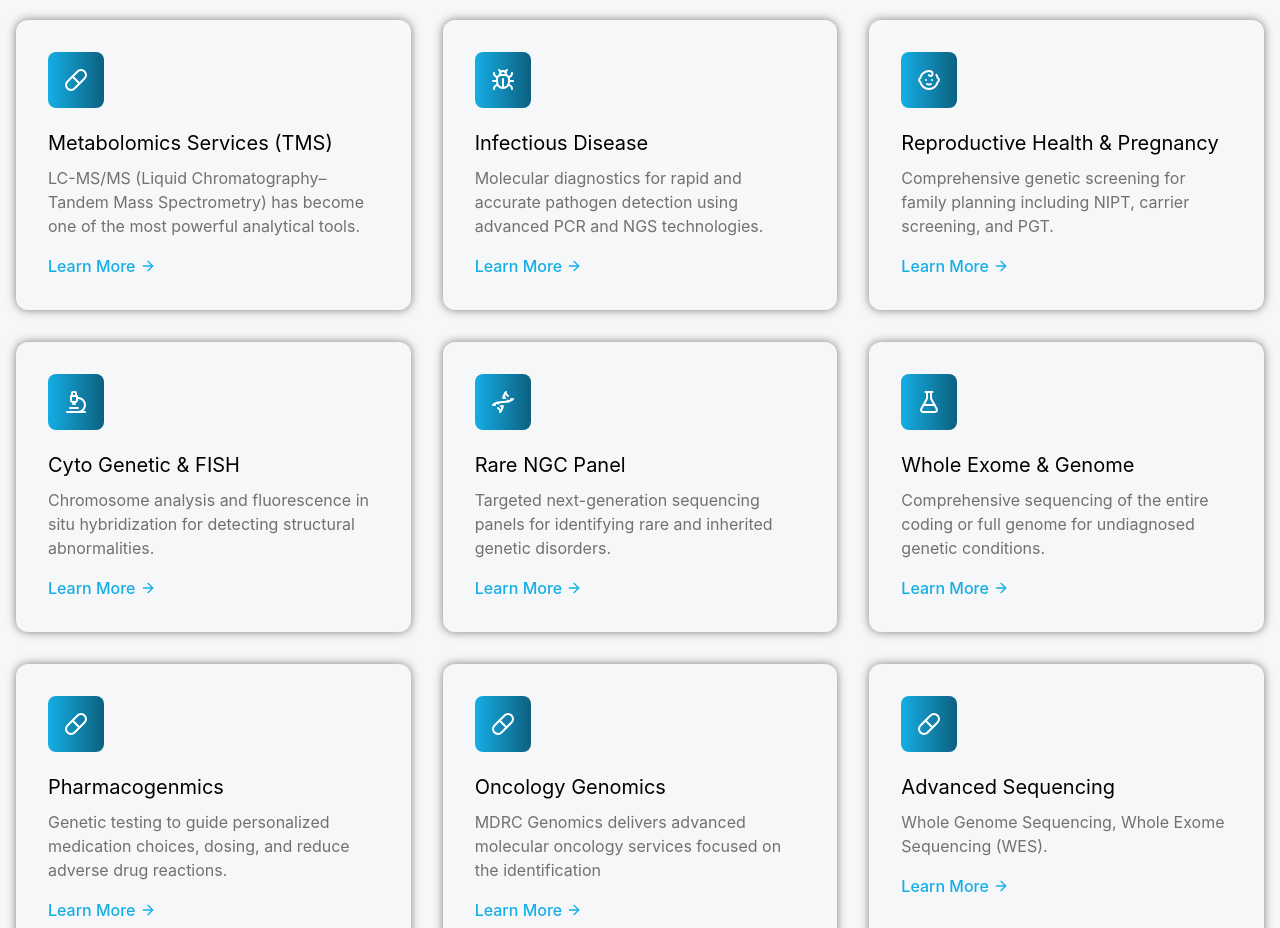
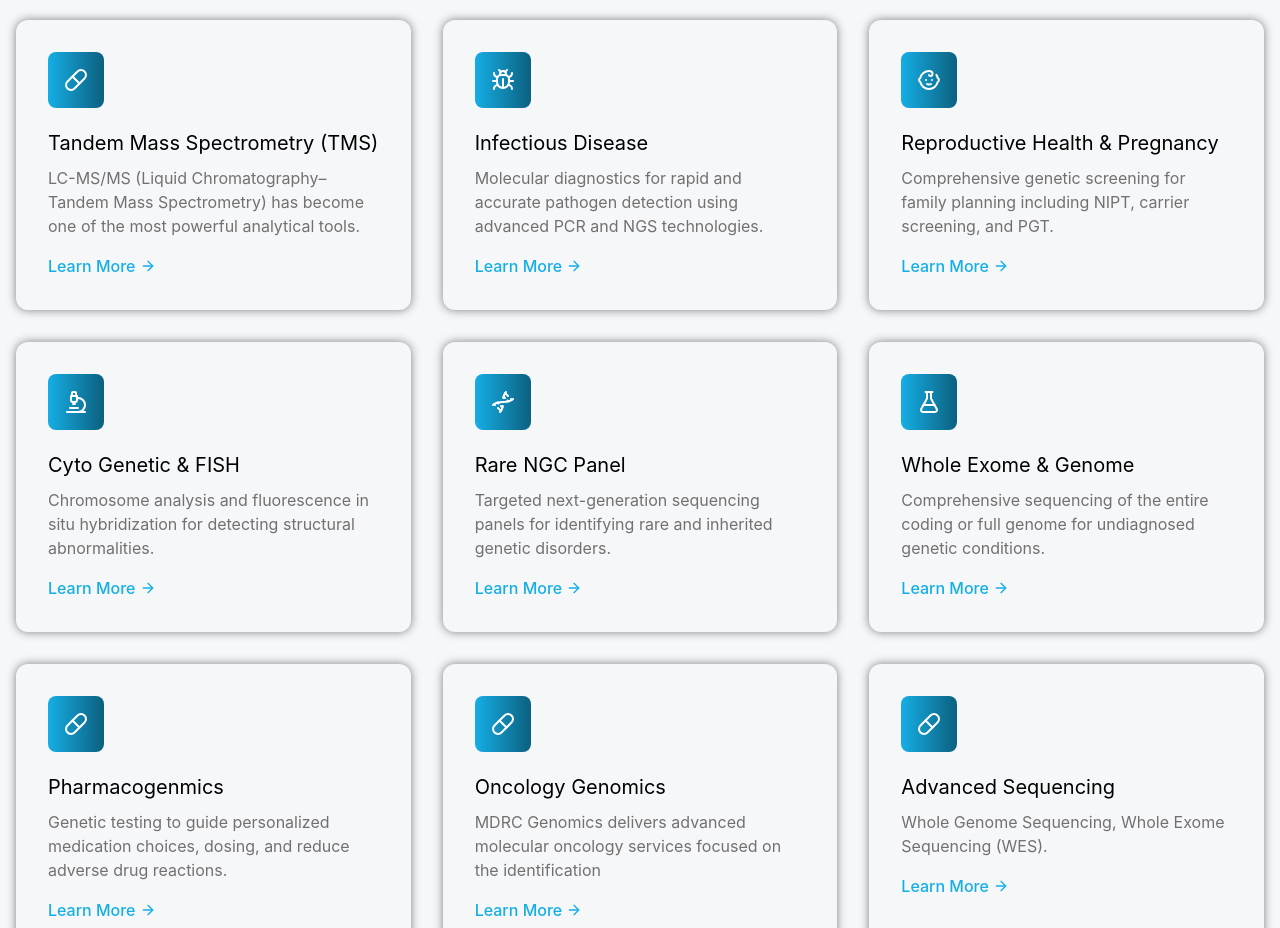
Before and after one commit to aryanrazobyte/MDRC-Genetic, a React (Vite) app: page / in a window 1280 px wide. Shown: the part 1780-2708 px from the top of the page. Built offline with nearby package versions, Linux system fonts and the light colour scheme.

Commit message:
Update "Metabolomics Services" references to "Tandem Mass Spectrometry" for consistency across components and add .DS_Store files

```diff
--- a/src/Components/HomePage/Navbar.jsx
+++ b/src/Components/HomePage/Navbar.jsx
@@ -12,7 +12,7 @@ const logo =
       { label: "Modern DNA Panels", path: "/services/modern-dna-panels" },
       {
         label: "Metabolomics Services",
-        path: "/services/tandem-mass-spectrometry-tms",
+        path: "#",
         dropdown: [
           { label: "Methylation Status Analysis", path: "#" },
           { label: "Gut Microbiome Health Assessment Panel", path: "#" },
--- a/src/Components/HomePage/ServicesOverview.jsx
+++ b/src/Components/HomePage/ServicesOverview.jsx
@@ -4,7 +4,7 @@ import { ArrowRight, Bug, Baby, Microscope, Dna, FlaskConical, Pill } from "luci
 const services = [
   {
     icon: Pill,
-    title: "Metabolomics Services (TMS)",
+    title: "Tandem Mass Spectrometry (TMS)",
     description: "LC-MS/MS (Liquid Chromatography–Tandem Mass Spectrometry) has become one of the most powerful analytical tools.",
     path: "/tandem-mass-spectrometry-tms",
   },
--- a/src/Components/ModernDNAPanel/ModernDNAPanel.jsx
+++ b/src/Components/ModernDNAPanel/ModernDNAPanel.jsx
@@ -23,7 +23,7 @@ const ModernDNAPanel = () => {
 
             <div className="relative flex justify-center items-center w-full md:w-auto py-6 sm:py-8">
               <div className="relative w-[250px] h-[250px] sm:w-[290px] sm:h-[290px] md:w-[350px] md:h-[350px] lg:w-[400px] lg:h-[400px]">
-                <div className="absolute inset-0 rounded-full bg-white/60 blur-[40px] scale-110 pointer-events-none" />
+                <div className="absolute inset-0 rounded-full bg-white/20 blur-2xl" />
                 <div className="absolute inset-0 rounded-full bg-[#15AEE5]/50 blur-[28px] scale-105 pointer-events-none" />
                 <div className="overflow-hidden rounded-full w-full h-full border-[3px] sm:border-[1px] md:border-[1px] border-[#000000] shadow-[0_0_72px_28px_rgba(255,255,255,0.46)] box-border">
                   <img
--- a/src/Components/TMS/TandemMass.jsx
+++ b/src/Components/TMS/TandemMass.jsx
@@ -10,7 +10,7 @@ const Rare = () => {
         <div className="w-full md:w-1/2 order-1 md:order-2">
 
          <h2 className="hidden md:block text-2xl md:text-[25px] font-semibold text-white md:text-gray-800">
-  Metabolomics Services (TMS)
+  Tandem Mass Spectrometry  (TMS)
 </h2>
 
           <p className="text-white md:text-gray-600 text-base md:text-lg leading-relaxed mb-6">
--- a/src/Components/TMS/Tms.jsx
+++ b/src/Components/TMS/Tms.jsx
@@ -29,7 +29,7 @@ const Tms = () => {
               </button>
 
               <h1 className="text-2xl sm:text-4xl md:text-6xl font-bold leading-tight">
-                Metabolomics Services <br /> (TMS)
+                Tandem Mass Spectrometry  <br /> (TMS)
               </h1>
             </div>
 
```
Also changed, not shown: 2 other files (tests, documents, lock files or other folders).
